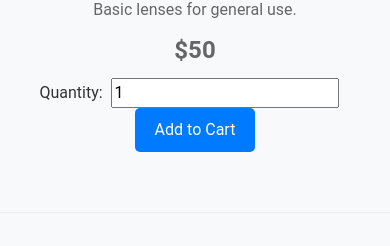
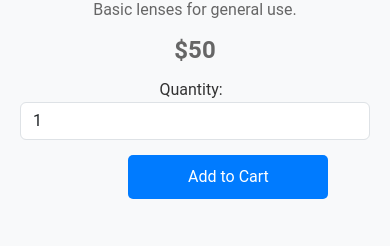
Before and after one commit to vikasd88/sastachasma, an Angular app: page /lenses/1 in a window 390 px wide. Shown: the part 306-552 px from the top of the page. Built offline with nearby package versions, Linux system fonts and the light colour scheme.

Commit message:
css update

```diff
--- a/src/app/features/lenses/lens-detail/lens-detail.css
+++ b/src/app/features/lenses/lens-detail/lens-detail.css
@@ -64,6 +64,7 @@ img {
   flex-wrap: wrap;
   gap: 20px;
   justify-content: center;
+  padding: 20px;
 }
 
 .other-lens-card {
@@ -90,9 +91,15 @@ img {
 }
 
 @media (max-width: 480px) {
+  .lens-detail button{
+    margin-top: 15px;
+    width: 200px;
+    margin-left: 55px;
+  }
   .other-lens-card {
     flex: 1 1 100%; /* 1 card per row on mobile */
   }
+
 }
 
 .other-lens-image {
--- a/src/app/features/lenses/lens-detail/lens-detail.html
+++ b/src/app/features/lenses/lens-detail/lens-detail.html
@@ -8,7 +8,7 @@
     <p class="detail-price">${{ lens.price }}</p>
     <div class="quantity-selector">
       <label for="quantity">Quantity:</label>
-      &nbsp;<input type="number" id="quantity" [(ngModel)]="quantity" min="1" value="1">
+      &nbsp;<input type="number" class="form-control" id="quantity" [(ngModel)]="quantity" min="1" value="1">
       &nbsp;&nbsp; <button (click)="addToCart()">Add to Cart</button>
     </div>
 
```
